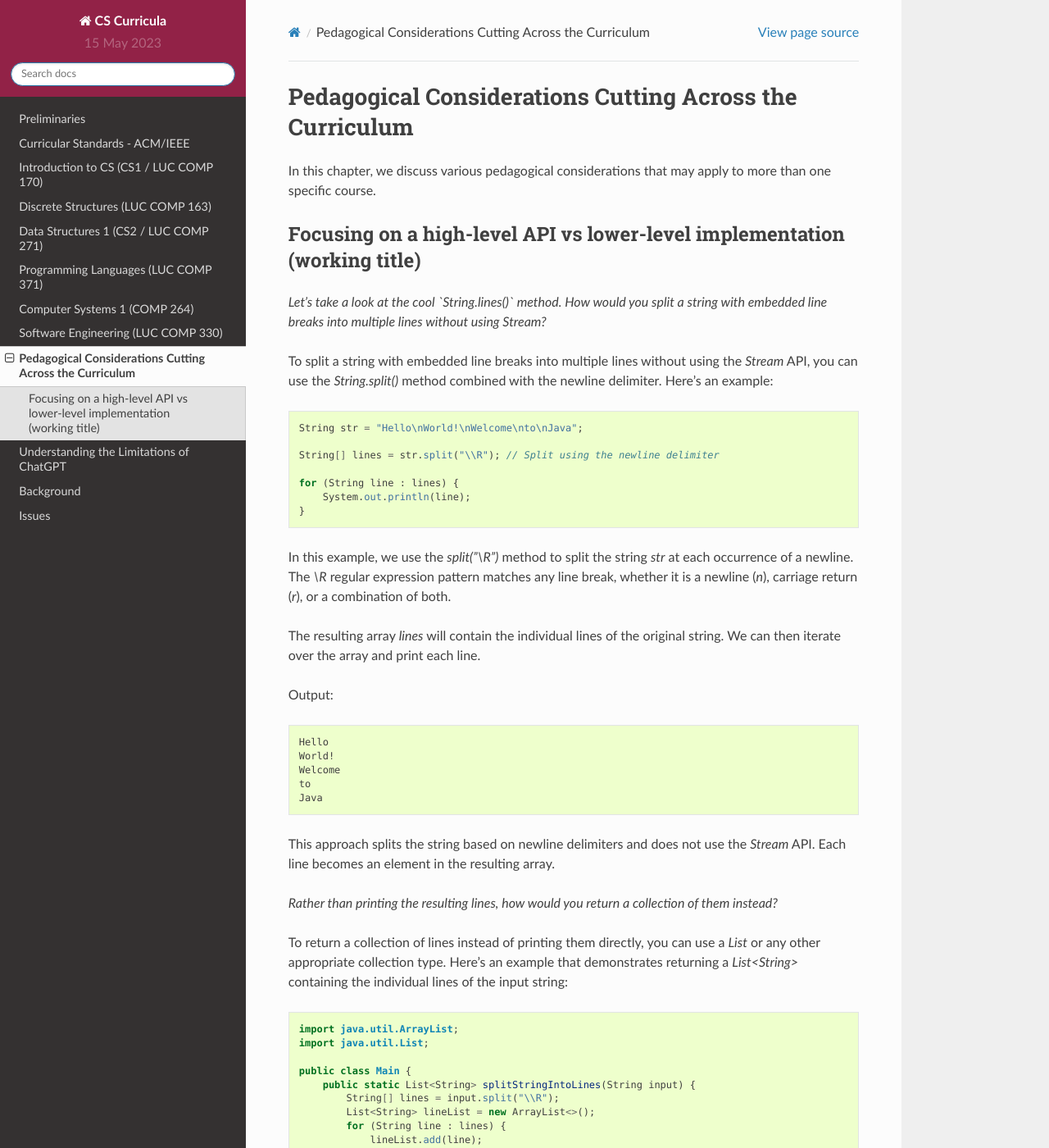
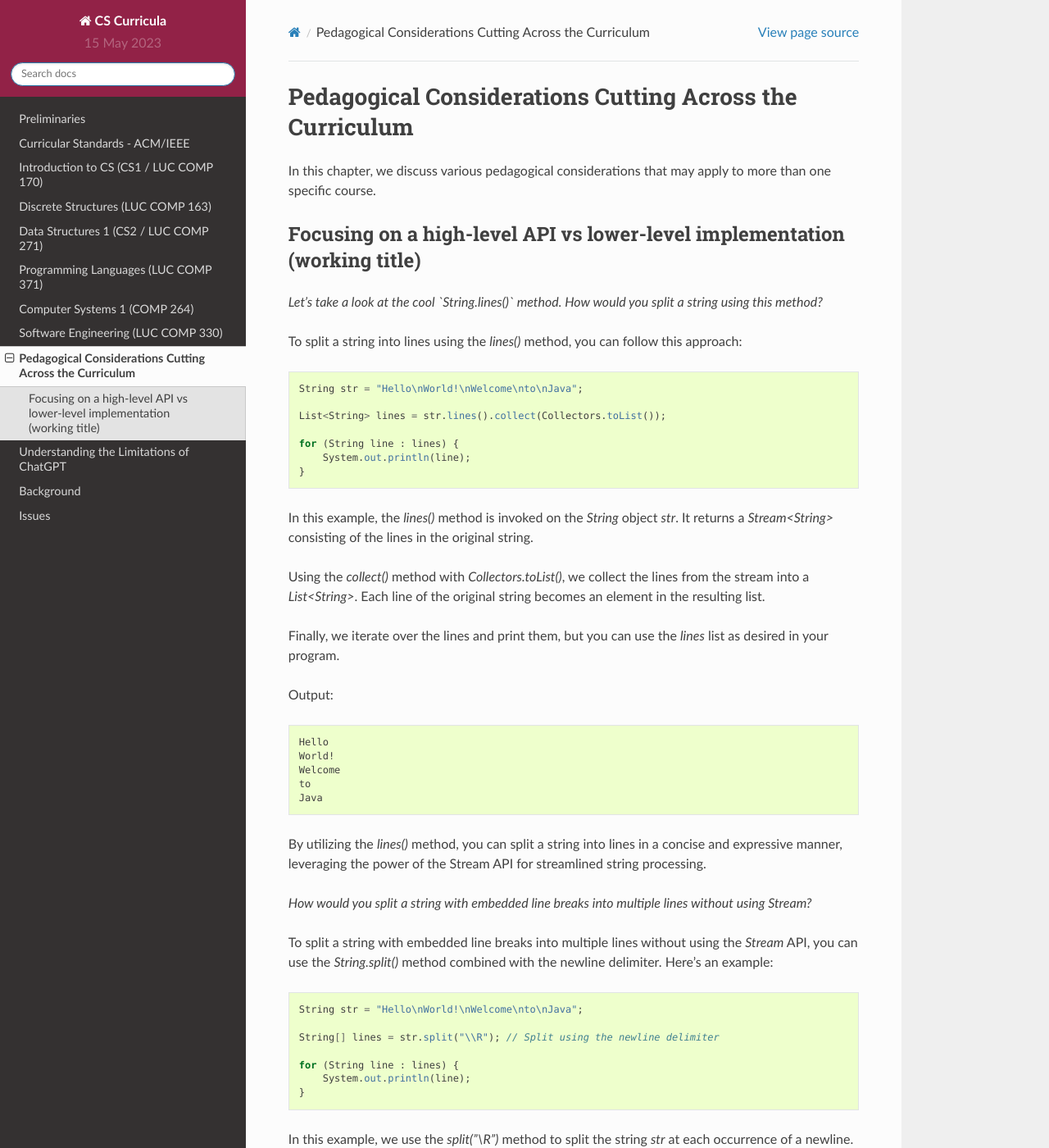
Before and after one commit to LoyolaChicagoBooks/curricula, a Sphinx documentation site: the page built from source/80-pedagogy-crosscutting/content.rst, in a window 1280 px wide and 1400 px high. Shown: the whole window at 82% size. Built offline with Sphinx 7.4.7 and the Read the Docs theme 2.0.0, drawn with Linux system fonts in a browser that asks for light colours.

Commit message:
added String.lines() example
Signed-off-by: Konstantin Läufer <laufer@cs.luc.edu>

```diff
--- a/source/80-pedagogy-crosscutting/content.rst
+++ b/source/80-pedagogy-crosscutting/content.rst
@@ -6,7 +6,43 @@ In this chapter, we discuss various pedagogical considerations that may apply to
 Focusing on a high-level API vs lower-level implementation (working title)
 --------------------------------------------------------------------------
 
-*Let's take a look at the cool `String.lines()` method. How would you split a string with embedded line breaks into multiple lines without using Stream?*
+
+*Let's take a look at the cool `String.lines()` method. How would you split a string using this method?*
+
+To split a string into lines using the `lines()` method, you can follow this approach:
+
+.. code-block:: java
+
+    String str = "Hello\nWorld!\nWelcome\nto\nJava";
+
+    List<String> lines = str.lines().collect(Collectors.toList());
+
+    for (String line : lines) {
+        System.out.println(line);
+    }
+
+
+In this example, the `lines()` method is invoked on the `String` object `str`. It returns a `Stream<String>` consisting of the lines in the original string.
+
+Using the `collect()` method with `Collectors.toList()`, we collect the lines from the stream into a `List<String>`. Each line of the original string becomes an element in the resulting list.
+
+Finally, we iterate over the lines and print them, but you can use the `lines` list as desired in your program.
+
+Output:
+
+.. code-block::
+
+    Hello
+    World!
+    Welcome
+    to
+    Java
+
+
+By utilizing the `lines()` method, you can split a string into lines in a concise and expressive manner, leveraging the power of the Stream API for streamlined string processing.
+
+
+*How would you split a string with embedded line breaks into multiple lines without using Stream?*
 
 To split a string with embedded line breaks into multiple lines without using the `Stream` API, you can use the `String.split()` method combined with the newline delimiter. Here's an example:
 
```
